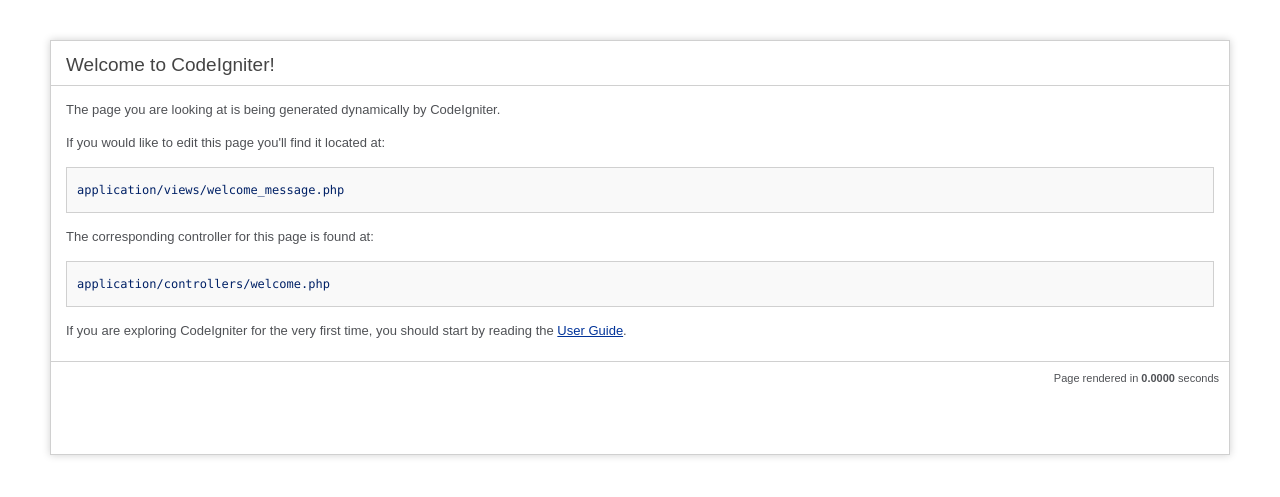
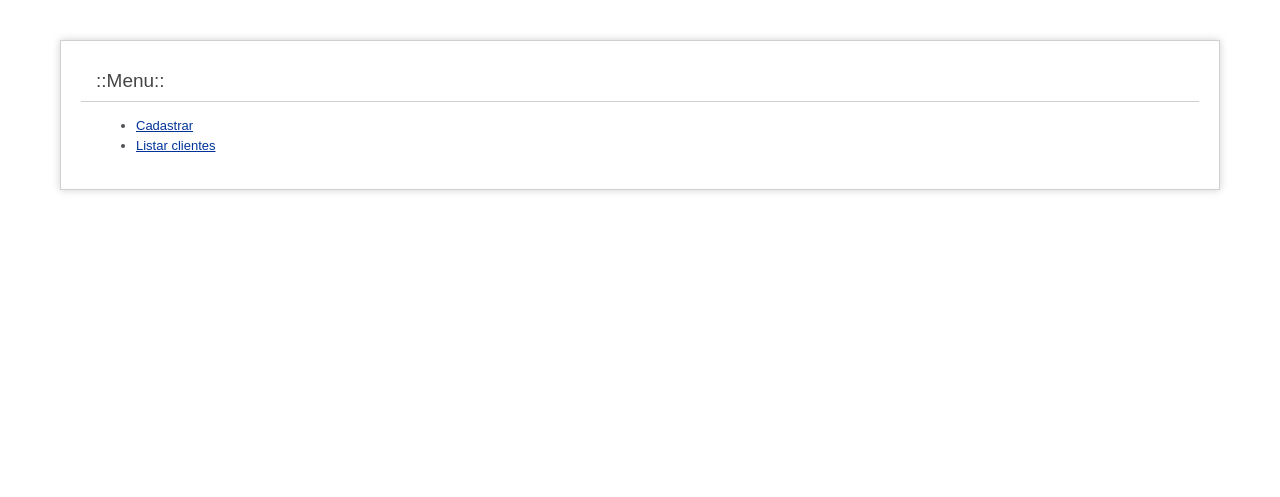
Before and after one commit to DianaDias/System-Scheduling, a CodeIgniter app: page /system-scheduling/ in a window 1280 px wide. Shown: the top 497 px of the page. Run offline with CodeIgniter, Linux system fonts and the light colour scheme.

Commit message:
criação da pagina de listar cliente menu - só para teste

```diff
--- a/application/controllers/teste_jq_control.php
+++ b/application/controllers/teste_jq_control.php
@@ -5,7 +5,7 @@
 */
 class Teste_jq_control extends CI_Controller {
 
-  public function teste(){
+  public function formulario_cadastro(){
     //esse parse é para podermos usar o base_url ele pode trabalhar com varios parametros
     $this->parser->parse('testando_jq', array( 'base_url' => base_url()));
     // echo base_url();
@@ -25,4 +25,8 @@ class Teste_jq_control extends CI_Controller {
       echo 0;
     }
   }
+
+  public function lista_clientes() {
+    $this->parser->parse('lista_cliente_v', array('base_url' => base_url()));
+  }
 }
--- a/application/controllers/welcomecontrol.php
+++ b/application/controllers/welcomecontrol.php
@@ -23,10 +23,6 @@ class Welcomecontrol extends CI_Controller {
 		//$this->novo();
 	}
 
-	public function novo(){
-		$this->load->view('welcome_novo');
-	}
-
 }
 
 /* End of file welcome.php */
--- a/application/views/testando_jq.php
+++ b/application/views/testando_jq.php
@@ -41,6 +41,8 @@
         <input type="text" name="email" id="email"/>
         <p>	<button id="btn-salvar">Salvar</button></p>
       </form>
+      <br>
+      <a href="{base_url}"> << Voltar </a>
     </div>
   <!--  <script type="text/javascript"> salvar(); </script> -->
   </body>
--- a/application/views/welcome_message.php
+++ b/application/views/welcome_message.php
@@ -3,86 +3,19 @@
 <head>
 	<meta charset="utf-8">
 	<title>Welcome to CodeIgniter</title>
-
-	<style type="text/css">
-
-	::selection{ background-color: #E13300; color: white; }
-	::moz-selection{ background-color: #E13300; color: white; }
-	::webkit-selection{ background-color: #E13300; color: white; }
-
-	body {
-		background-color: #fff;
-		margin: 40px;
-		font: 13px/20px normal Helvetica, Arial, sans-serif;
-		color: #4F5155;
-	}
-
-	a {
-		color: #003399;
-		background-color: transparent;
-		font-weight: normal;
-	}
-
-	h1 {
-		color: #444;
-		background-color: transparent;
-		border-bottom: 1px solid #D0D0D0;
-		font-size: 19px;
-		font-weight: normal;
-		margin: 0 0 14px 0;
-		padding: 14px 15px 10px 15px;
-	}
-
-	code {
-		font-family: Consolas, Monaco, Courier New, Courier, monospace;
-		font-size: 12px;
-		background-color: #f9f9f9;
-		border: 1px solid #D0D0D0;
-		color: #002166;
-		display: block;
-		margin: 14px 0 14px 0;
-		padding: 12px 10px 12px 10px;
-	}
-
-	#body{
-		margin: 0 15px 0 15px;
-	}
-
-	p.footer{
-		text-align: right;
-		font-size: 11px;
-		border-top: 1px solid #D0D0D0;
-		line-height: 32px;
-		padding: 0 10px 0 10px;
-		margin: 20px 0 0 0;
-	}
-
-	#container{
-		margin: 10px;
-		border: 1px solid #D0D0D0;
-		-webkit-box-shadow: 0 0 8px #D0D0D0;
-	}
-	</style>
+	<link rel="stylesheet" href="includes/css/estilo_teste.css" media="screen" title="no title" charset="utf-8">
 </head>
 <body>
 
-<div id="container">
-	<h1>Welcome to CodeIgniter!</h1>
-
-	<div id="body">
-		<p>The page you are looking at is being generated dynamically by CodeIgniter.</p>
-
-		<p>If you would like to edit this page you'll find it located at:</p>
-		<code>application/views/welcome_message.php</code>
-
-		<p>The corresponding controller for this page is found at:</p>
-		<code>application/controllers/welcome.php</code>
-
-		<p>If you are exploring CodeIgniter for the very first time, you should start by reading the <a href="user_guide/">User Guide</a>.</p>
-	</div>
-
-	<p class="footer">Page rendered in <strong>{elapsed_time}</strong> seconds</p></br><br><br>
-</div>
+		<div id="container">
+			<h1>::Menu::</h1>
+			<div id="body">
+				<ul>
+					<li><a href="teste_jq_control/formulario_cadastro">Cadastrar</a></li>
+					<li><a href="teste_jq_control/lista_clientes">Listar clientes</a></li>
+				</ul>
+			</div>
+		</div>
 
 </body>
 </html>
--- a/includes/css/estilo_teste.css
+++ b/includes/css/estilo_teste.css
@@ -7,7 +7,7 @@ body {
   margin: 40px;
   font: 13px/20px normal Helvetica, Arial, sans-serif;
   color: #4F5155;
-  text-align: center;
+  text-align: -webkit-left;
 }
 
 a {
```
Also changed, not shown: application/views/lista_cliente_v.php (added, +21 -0 lines), application/views/welcome_novo.php (deleted, +0 -18 lines).
